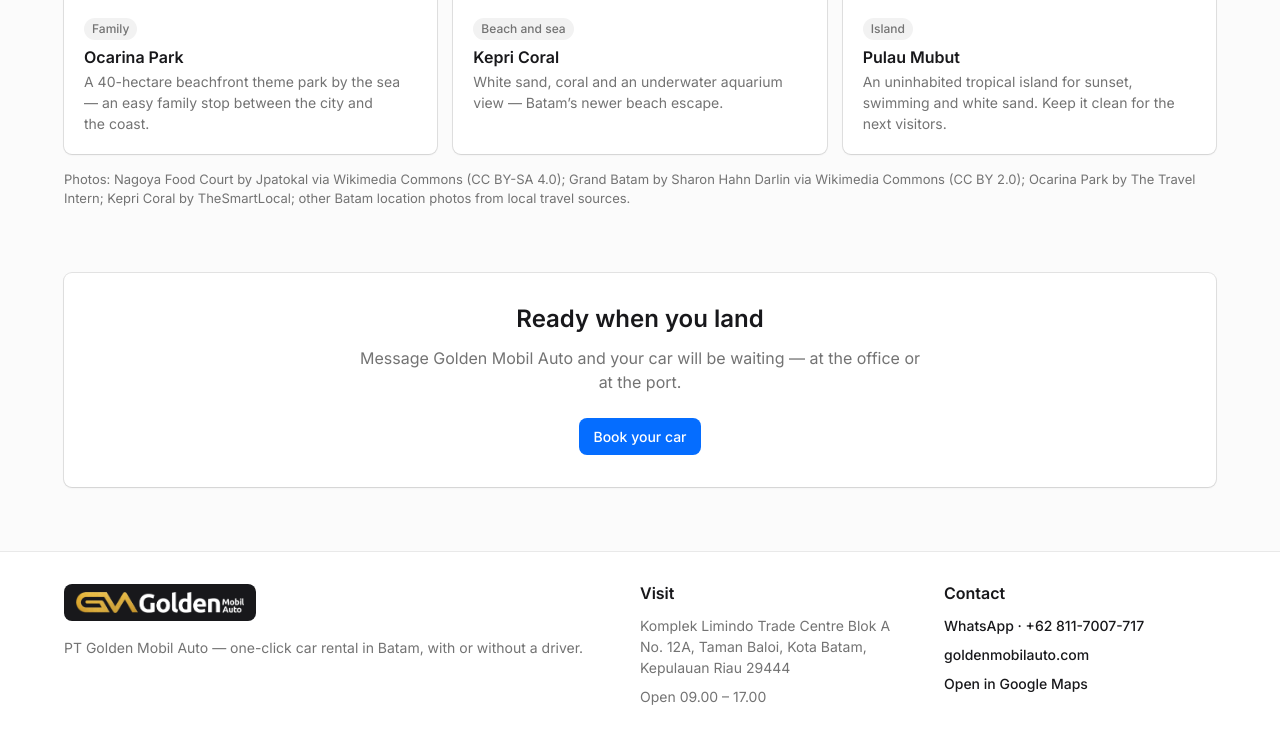
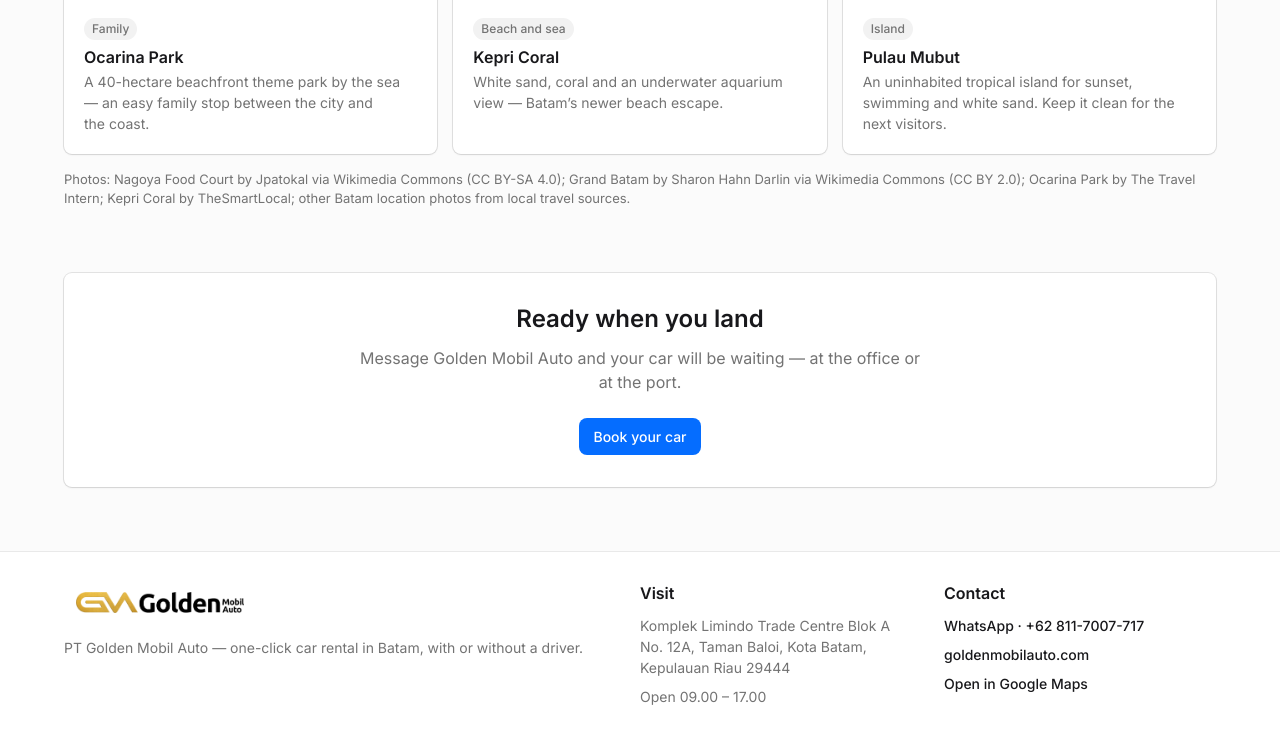
Before and after one commit to vernanng/gma, a plain HTML site: page index.html in a window 1280 px wide. Shown: the part 3480-4219 px from the top of the page. Drawn offline with Linux system fonts and the light colour scheme.

Commit message:
Use black logo in footer

```diff
--- a/index.html
+++ b/index.html
@@ -390,7 +390,7 @@
 <footer class="pagefoot" id="contact" data-od-id="footer">
   <div class="container foot-grid">
     <div>
-      <span class="logo-wrap"><img class="logo-img" src="assets/logo-gm-w.png" alt="Golden Mobil Auto" width="803" height="100" loading="lazy"></span>
+      <span class="logo-wrap" style="background:var(--surface)"><img class="logo-img" src="assets/logo-gm-b.png" alt="Golden Mobil Auto" width="803" height="100" loading="lazy"></span>
       <p style="margin-top:16px" data-en="PT Golden Mobil Auto — one-click car rental in Batam, with or without a driver." data-id="PT Golden Mobil Auto — sewa mobil satu klik di Batam, dengan atau tanpa sopir.">PT Golden Mobil Auto — one-click car rental in Batam, with or without a driver.</p>
     </div>
     <div>
```
